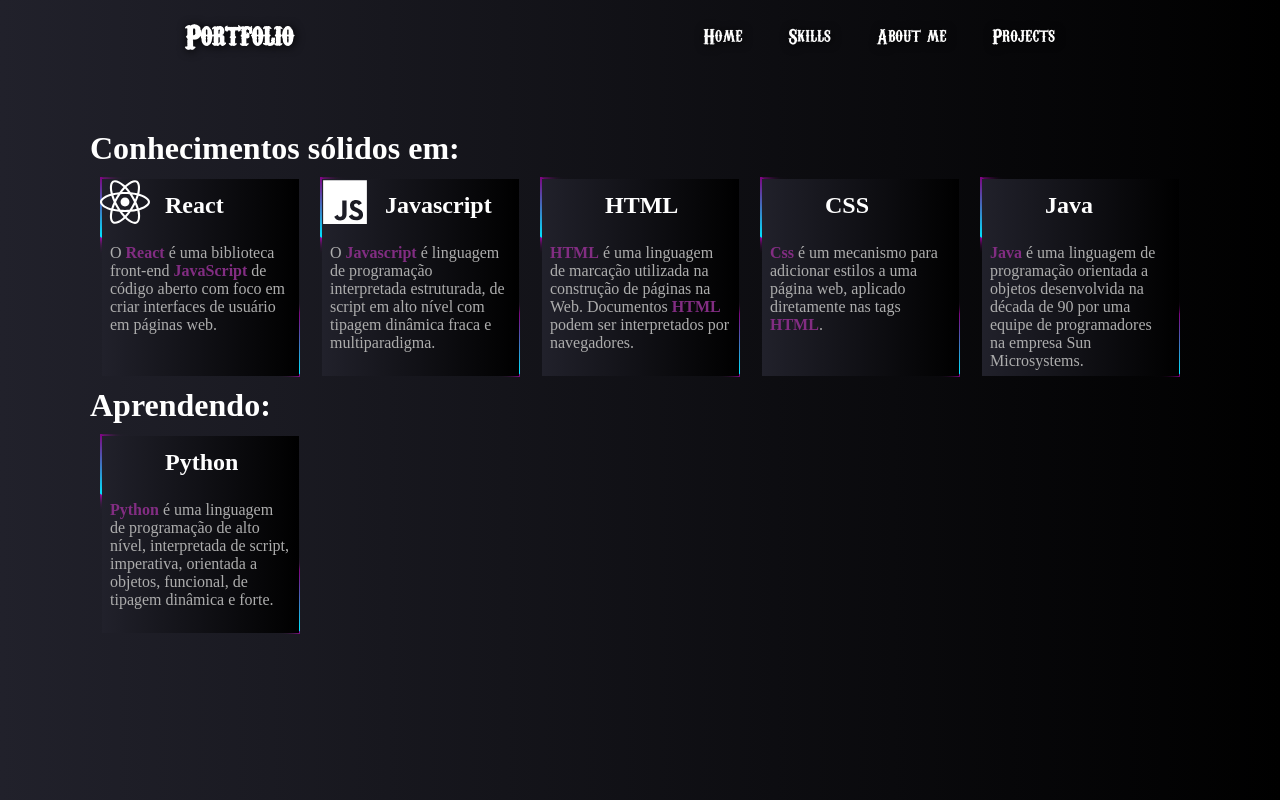
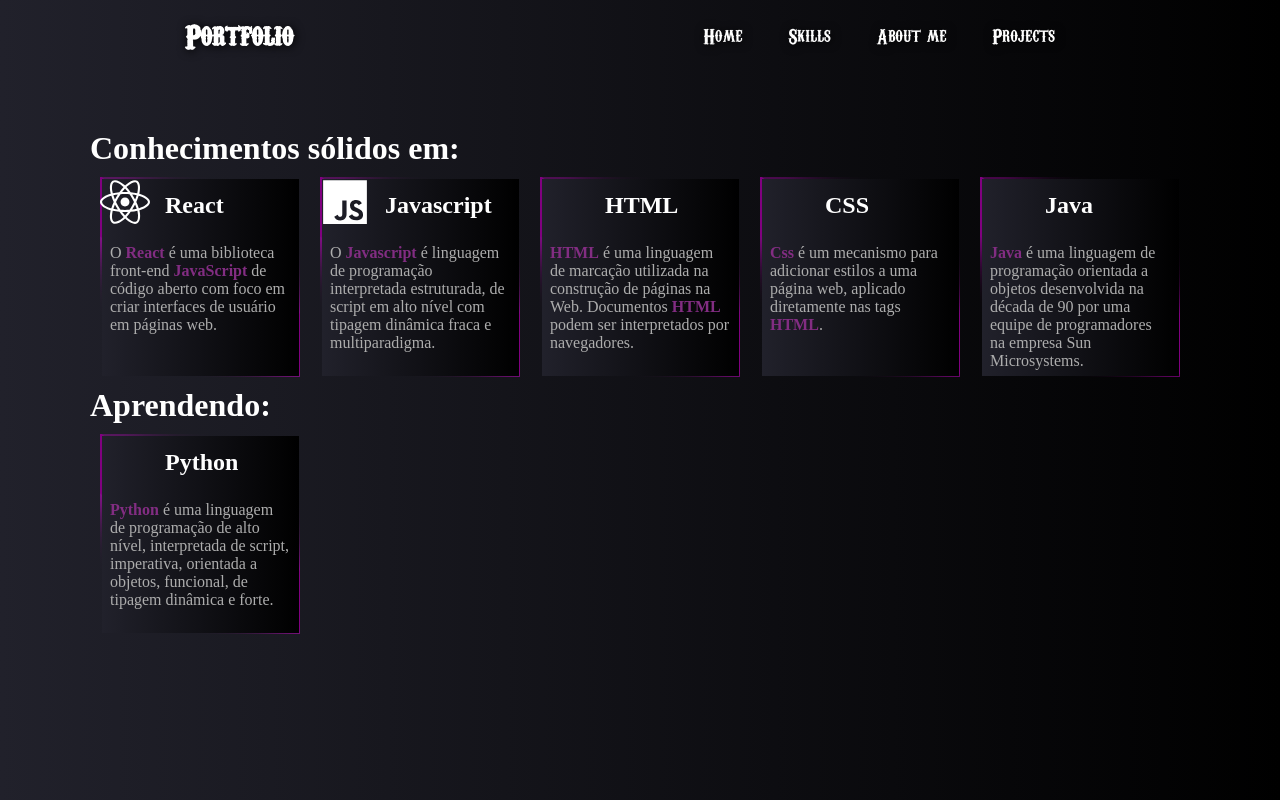
Before and after one commit to Jondrewd/Portfolio, a React (Create React App) app: page /skills in a window 1280 px wide. Built offline with nearby package versions, Linux system fonts and the light colour scheme; some icons are missing.

Commit message:
Update Skills.module.css

```diff
--- a/src/components/pages/Skills.module.css
+++ b/src/components/pages/Skills.module.css
@@ -29,8 +29,8 @@
     left: -20%;
     width: 300px;
     height: 50px;
-    background: linear-gradient( purple, #00e5ff);
-    box-shadow: 1px 1px 10px rgb(248, 2, 248);
+    background: purple;
+    box-shadow: 1px 1px 50px rgb(248, 2, 248);
     animation: neon 5s linear infinite;
 }
 .linguagemlt::after{
```
